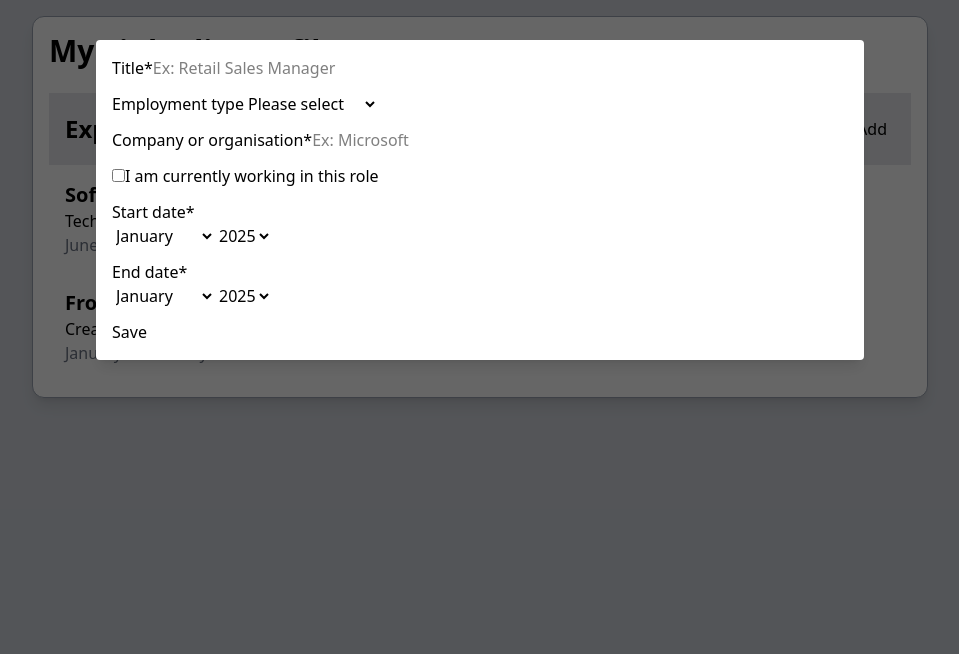
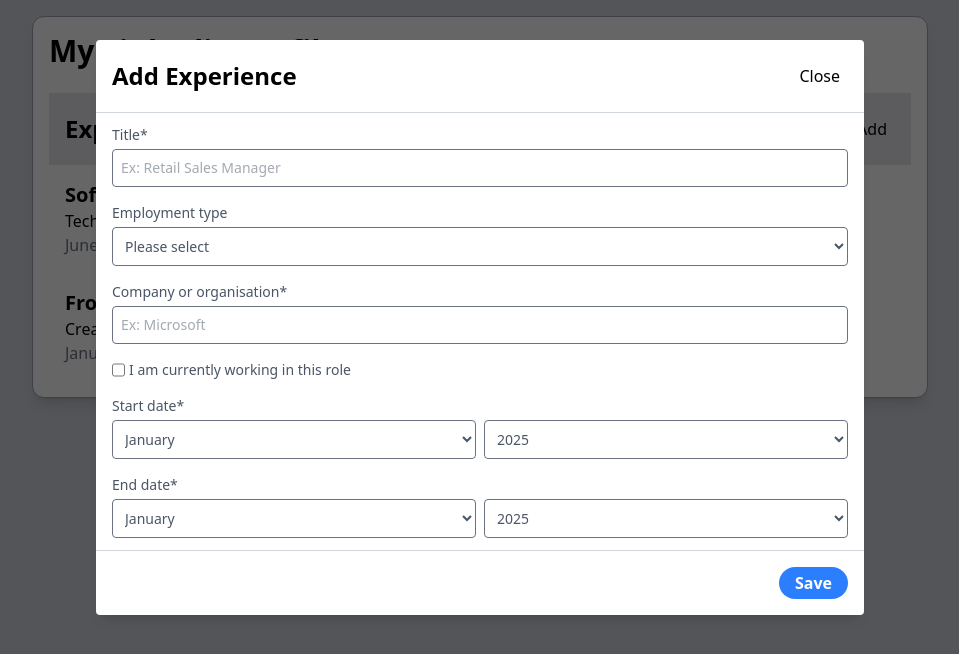
Before and after one commit to reactpractice-dev/linkedin-add-experience-form, a React (Vite) app: page / in a window 1280 px wide. Both pictures are taken after a click on the button "Add". Shown: the top 654 px of the page, without its empty margins (160-1119 px from the left). Built offline with nearby package versions, Linux system fonts and the light colour scheme.

Commit message:
Style the form

```diff
--- a/src/components/AddExperienceForm.tsx
+++ b/src/components/AddExperienceForm.tsx
@@ -25,26 +25,42 @@ const YEAR_OPTIONS = Array.from(
   (_, i) => new Date().getFullYear() - i
 ).map((year) => year.toString());
 
-const AddExperienceForm = ({ onSubmit }: Props) => {
+const AddExperienceForm = ({ onSubmit, onCancel }: Props) => {
   const handleSubmit: FormEventHandler<HTMLFormElement> = (e) => {
     e.preventDefault();
     const data = new FormData(e.target as HTMLFormElement);
     const newExperience = Object.fromEntries(data);
     console.log(newExperience);
   };
+
   return (
-    <form onSubmit={handleSubmit} className="flex flex-col p-4 gap-3">
-      <label>
+    <form onSubmit={handleSubmit}>
+      <header className="flex justify-between items-center p-4 border-b-1 border-gray-300">
+        <h2 className="text-2xl font-bold">Add Experience</h2>
+        <button
+          type="button"
+          onClick={onCancel}
+          className="cursor-pointer hover:bg-gray-100 p-2 rounded-2xl"
+        >
+          Close
+        </button>
+      </header>
+      <div className="overflow-y-auto max-h-[calc(100vh_-_12rem)] flex flex-col gap-4 text-gray-600 text-sm py-3 p-4 ">
+        <label className="flex flex-col gap-1">
           <span>Title*</span>
           <input
             type="text"
             name="job_title"
             placeholder="Ex: Retail Sales Manager"
+            className="p-2 border-1 border-gray-500 rounded"
           ></input>
         </label>
-      <label>
+        <label className="flex flex-col gap-1">
           <span>Employment type</span>
-        <select name="employment_type">
+          <select
+            name="employment_type"
+            className="p-2 border-1 border-gray-500 rounded"
+          >
             <option value="">Please select</option>
             <option value="Full-time">Full-time</option>
             <option value="Part-time">Part-time</option>
@@ -56,25 +72,36 @@ const AddExperienceForm = ({ onSubmit }: Props) => {
             <option value="Apprenticeship">Apprenticeship</option>
           </select>
         </label>
-      <label>
+        <label className="flex flex-col gap-1">
           <span>Company or organisation*</span>
-        <input type="text" name="company" placeholder="Ex: Microsoft"></input>
+          <input
+            type="text"
+            name="company"
+            placeholder="Ex: Microsoft"
+            className="p-2 border-1 border-gray-500 rounded"
+          ></input>
         </label>
-      <label>
+        <label className="flex flex-row gap-1">
           <input type="checkbox" name="is_current"></input>
           <span>I am currently working in this role</span>
         </label>
-      <div>
+        <div className="flex flex-col gap-1">
           <span>Start date*</span>
-        <div>
-          <select name="start_date.month">
+          <div className="flex gap-2">
+            <select
+              name="start_date.month"
+              className="p-2 border-1 border-gray-500 rounded w-1/2"
+            >
               {MONTH_OPTIONS.map((month) => (
                 <option key={month} value={month}>
                   {month}
                 </option>
               ))}
             </select>
-          <select name="start_date.year">
+            <select
+              name="start_date.year"
+              className="p-2 border-1 border-gray-500 rounded w-1/2"
+            >
               {YEAR_OPTIONS.map((year) => (
                 <option key={year} value={year}>
                   {year}
@@ -83,17 +110,23 @@ const AddExperienceForm = ({ onSubmit }: Props) => {
             </select>
           </div>
         </div>
-      <div>
+        <div className="flex flex-col gap-1">
           <span>End date*</span>
-        <div>
-          <select name="end_date.month">
+          <div className="flex gap-2">
+            <select
+              name="end_date.month"
+              className="p-2 border-1 border-gray-500 rounded w-1/2"
+            >
               {MONTH_OPTIONS.map((month) => (
                 <option key={month} value={month}>
                   {month}
                 </option>
               ))}
             </select>
-          <select name="end_date.year">
+            <select
+              name="end_date.year"
+              className="p-2 border-1 border-gray-500 rounded w-1/2"
+            >
               {YEAR_OPTIONS.map((year) => (
                 <option key={year} value={year}>
                   {year}
@@ -102,8 +135,14 @@ const AddExperienceForm = ({ onSubmit }: Props) => {
             </select>
           </div>
         </div>
-      <div>
-        <button type="submit">Save</button>
+      </div>
+      <div className="flex justify-end border-t-1 border-gray-300 p-4">
+        <button
+          type="submit"
+          className="bg-blue-500 text-white px-4 py-1 font-semibold rounded-3xl cursor-pointer hover:bg-blue-600"
+        >
+          Save
+        </button>
       </div>
     </form>
   );
```
Lines whose indentation alone changed are shown as unchanged.
